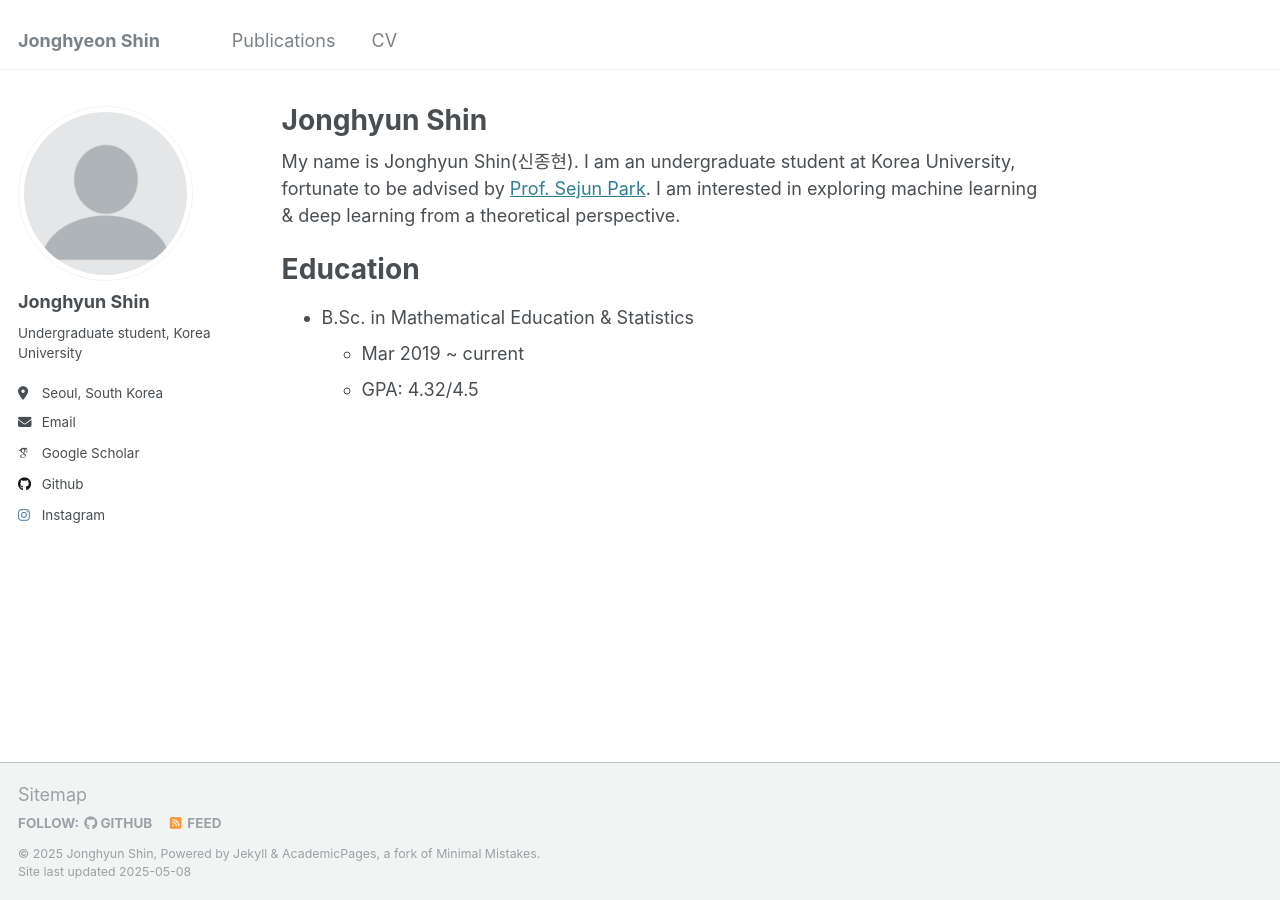
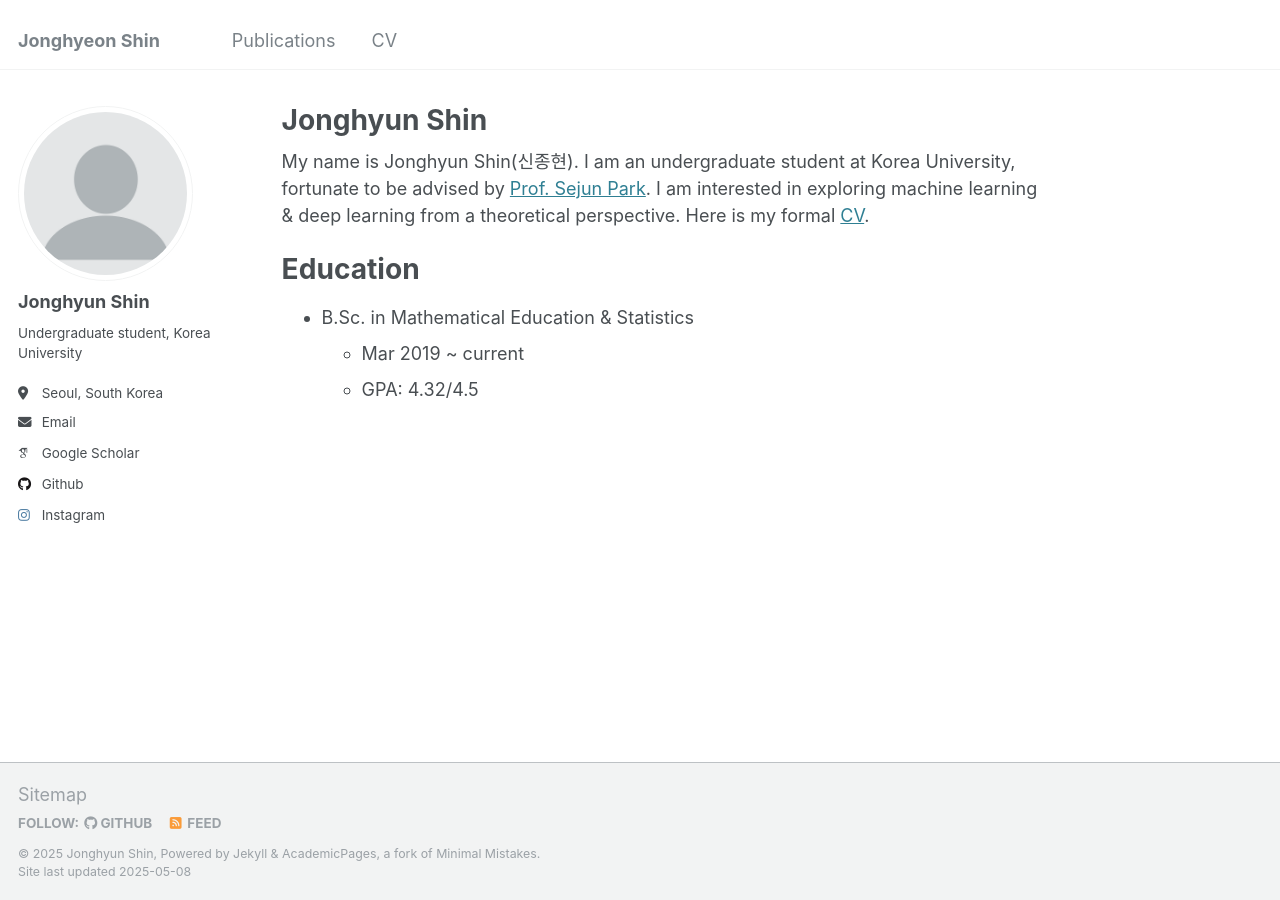
Before and after one commit to jong-hyun-shin/jong-hyun-shin.github.io, a Jekyll site: the page built from _pages/about.md, in a window 1280 px wide. Built offline with Jekyll 4.4.1, drawn with Linux system fonts in a browser that asks for light colours; some web fonts are replaced.

Commit message:
Update about.md

```diff
--- a/_pages/about.md
+++ b/_pages/about.md
@@ -6,7 +6,7 @@ redirect_from:
   - /about/
   - /about.html
 ---
-My name is Jonghyun Shin(신종현). I am an undergraduate student at Korea University, fortunate to be advised by [Prof. Sejun Park](https://sites.google.com/site/sejunparksite/). I am interested in exploring machine learning & deep learning from a theoretical perspective.
+My name is Jonghyun Shin(신종현). I am an undergraduate student at Korea University, fortunate to be advised by [Prof. Sejun Park](https://sites.google.com/site/sejunparksite/). I am interested in exploring machine learning & deep learning from a theoretical perspective. Here is my formal [CV](jong-hyun-shin.github.io/files/CV.pdf).
 
 
 # Education
```
